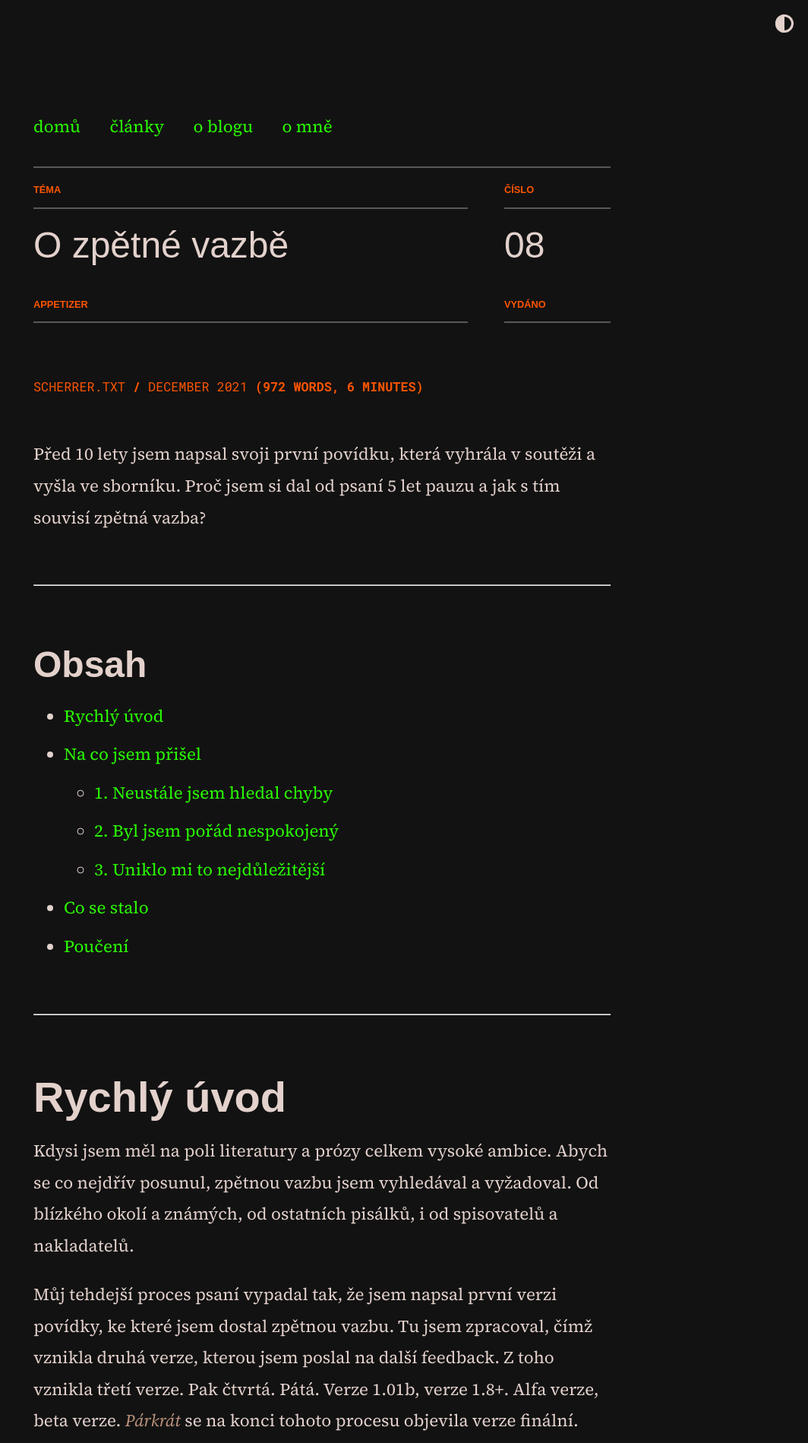
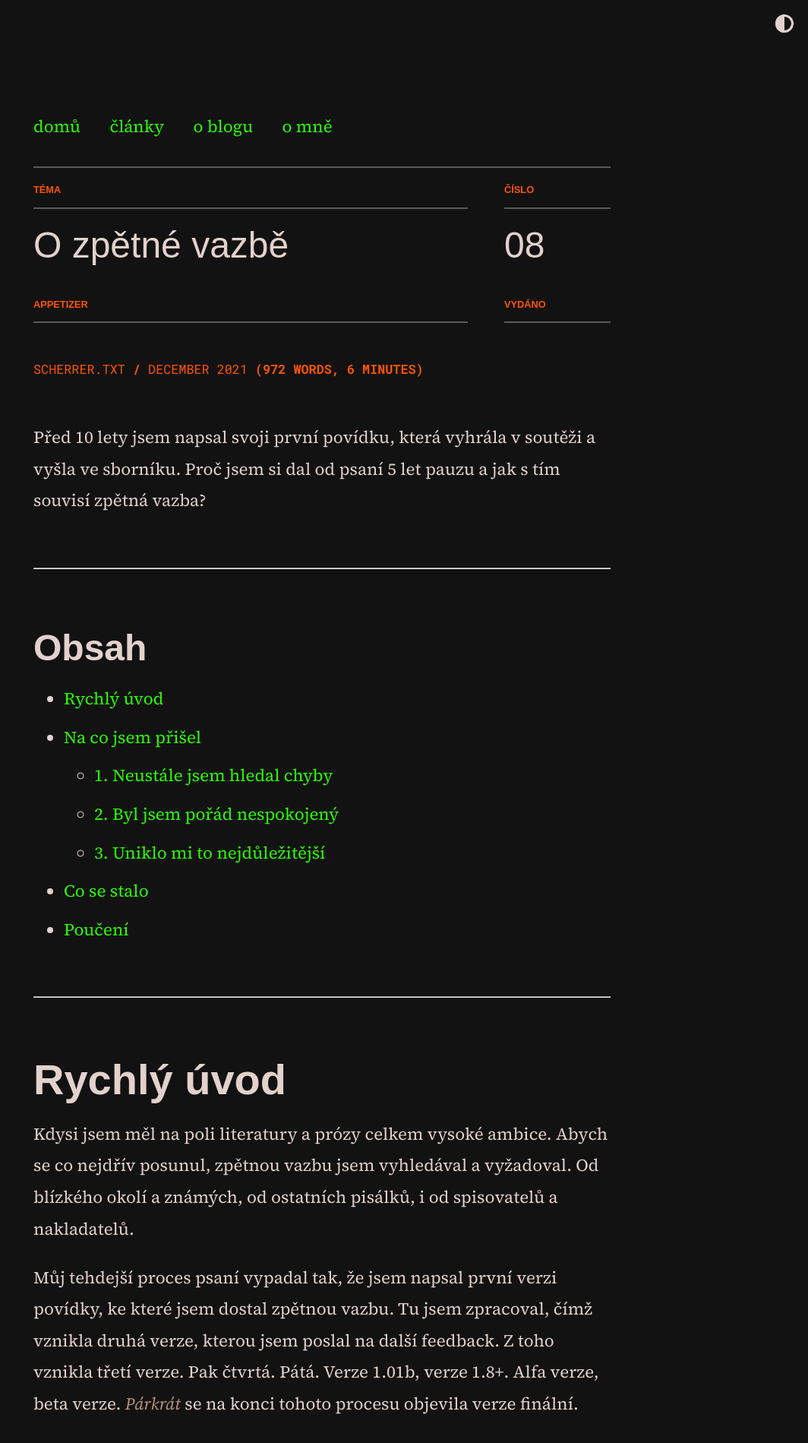
Before and after one commit to scherrer-txt/bts, a Jekyll site: the page built from _posts/2021-12-17-o-zpetne-vazbe.md, in a window 1280 px wide. Shown: the top 1899 px of the page at 76% size, without its empty margins (216-1280 px from the left). Built offline with Jekyll 4.4.1, drawn with Linux system fonts in a browser that asks for light colours; some web fonts are replaced.

Commit message:
Update moonwalk.scss

```diff
--- a/_sass/moonwalk.scss
+++ b/_sass/moonwalk.scss
@@ -446,6 +446,16 @@ blockquote {
   margin-bottom: 0px;
 }
 
+.post-meta-info-small {
+  font-family: "roc-grotesk", sans-serif;
+  font-size: 1.5rem;
+  font-weight: 400;
+  color: var(--text);
+  line-height: 1.5rem;
+  margin-top: 0px;
+  margin-bottom: 0px;
+}
+
 .post-meta-content {
   border-top-width: 2px;
   border-top-style: solid;
```
